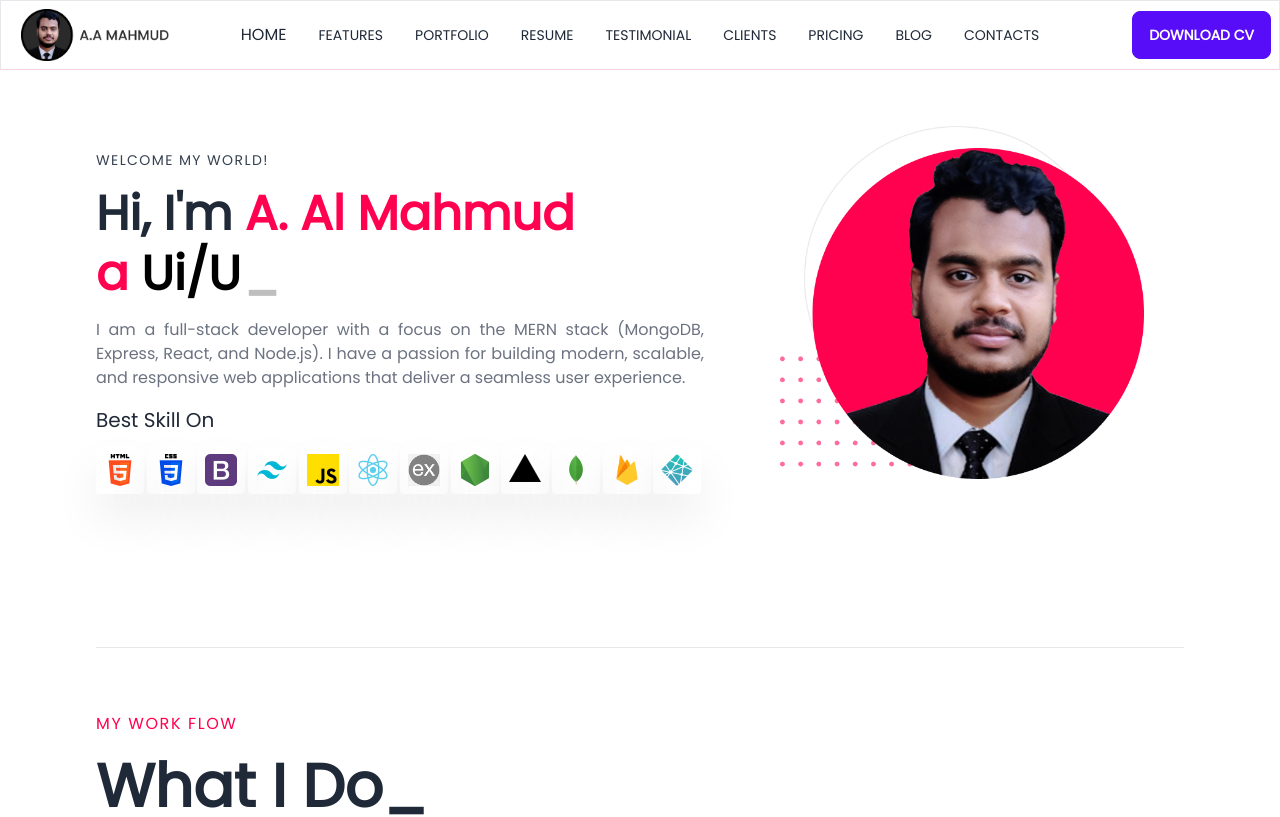
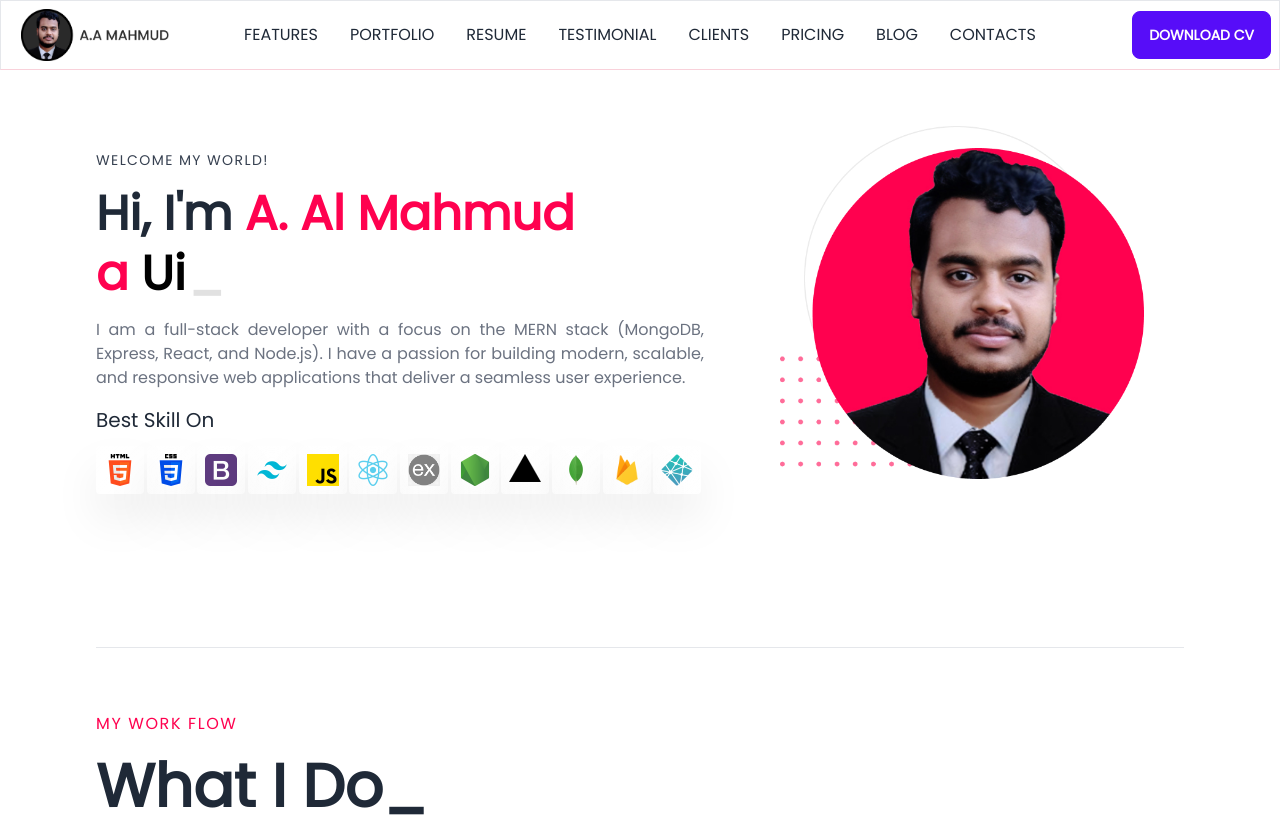
Before and after one commit to absoftlab99/my-portfolio, a React (Create React App) app: page / in a window 1280 px wide. Shown: the top 817 px of the page. Built offline with nearby package versions, Linux system fonts and the light colour scheme.

Commit message:
facebook page added

```diff
--- a/package.json
+++ b/package.json
@@ -9,6 +9,7 @@
     "daisyui": "^2.45.0",
     "react": "^18.2.0",
     "react-dom": "^18.2.0",
+    "react-facebook": "^9.0.12",
     "react-icons": "^4.7.1",
     "react-router-dom": "^6.5.0",
     "react-scripts": "5.0.1",
--- a/src/Pages/Home/Home.js
+++ b/src/Pages/Home/Home.js
@@ -6,9 +6,9 @@ const Home = () => {
     return (
         <div className='mt-20 w-[85%] m-auto'>
             <Intro></Intro>
-            <hr className='mt-16'></hr>
+            <hr className='mt-16' id='features'></hr>
             <Features></Features>
-            <hr className='my-16'></hr>
+            <hr className='my-16' id='portfolio'></hr>
             <Portfolio></Portfolio>
             <hr className='my-16'></hr>
         </div>
--- a/src/Pages/Shaerd/Footer/Footer.js
+++ b/src/Pages/Shaerd/Footer/Footer.js
@@ -1,13 +1,17 @@
-import React from 'react';
+import React, { Component} from 'react';
+import { FacebookProvider, Page } from 'react-facebook';
+import { useProfile } from 'react-facebook';
 import { Link } from 'react-router-dom';
+import profile from '../../../Assets/images/profile.png';
 
 const Footer = () => {
     return (
         <div>
             <footer className="footer p-10 bg-base-200 text-base-content">
                 <div>
-                    <svg width="50" height="50" viewBox="0 0 24 24" xmlns="http://www.w3.org/2000/svg" fillRule="evenodd" clipRule="evenodd" className="fill-current"><path d="M22.672 15.226l-2.432.811.841 2.515c.33 1.019-.209 2.127-1.23 2.456-1.15.325-2.148-.321-2.463-1.226l-.84-2.518-5.013 1.677.84 2.517c.391 1.203-.434 2.542-1.831 2.542-.88 0-1.601-.564-1.86-1.314l-.842-2.516-2.431.809c-1.135.328-2.145-.317-2.463-1.229-.329-1.018.211-2.127 1.231-2.456l2.432-.809-1.621-4.823-2.432.808c-1.355.384-2.558-.59-2.558-1.839 0-.817.509-1.582 1.327-1.846l2.433-.809-.842-2.515c-.33-1.02.211-2.129 1.232-2.458 1.02-.329 2.13.209 2.461 1.229l.842 2.515 5.011-1.677-.839-2.517c-.403-1.238.484-2.553 1.843-2.553.819 0 1.585.509 1.85 1.326l.841 2.517 2.431-.81c1.02-.33 2.131.211 2.461 1.229.332 1.018-.21 2.126-1.23 2.456l-2.433.809 1.622 4.823 2.433-.809c1.242-.401 2.557.484 2.557 1.838 0 .819-.51 1.583-1.328 1.847m-8.992-6.428l-5.01 1.675 1.619 4.828 5.011-1.674-1.62-4.829z"></path></svg>
-                    <p>ACME Industries Ltd.<br/>Providing reliable tech since 1992</p>
+                <FacebookProvider appId="899890508120132">
+                    <Page href="https://www.facebook.com/absoftlab" />
+                </FacebookProvider>
                 </div>
                 <div>
                     <span className="footer-title">Services</span>
@@ -32,8 +36,8 @@ const Footer = () => {
                 </footer>
                 <footer className="footer px-10 py-4 border-t bg-base-200 text-base-content border-base-300">
                 <div className="items-center grid-flow-col">
-                    <svg width="24" height="24" viewBox="0 0 24 24" xmlns="http://www.w3.org/2000/svg" fillRule="evenodd" clipRule="evenodd" className="fill-current"><path d="M22.672 15.226l-2.432.811.841 2.515c.33 1.019-.209 2.127-1.23 2.456-1.15.325-2.148-.321-2.463-1.226l-.84-2.518-5.013 1.677.84 2.517c.391 1.203-.434 2.542-1.831 2.542-.88 0-1.601-.564-1.86-1.314l-.842-2.516-2.431.809c-1.135.328-2.145-.317-2.463-1.229-.329-1.018.211-2.127 1.231-2.456l2.432-.809-1.621-4.823-2.432.808c-1.355.384-2.558-.59-2.558-1.839 0-.817.509-1.582 1.327-1.846l2.433-.809-.842-2.515c-.33-1.02.211-2.129 1.232-2.458 1.02-.329 2.13.209 2.461 1.229l.842 2.515 5.011-1.677-.839-2.517c-.403-1.238.484-2.553 1.843-2.553.819 0 1.585.509 1.85 1.326l.841 2.517 2.431-.81c1.02-.33 2.131.211 2.461 1.229.332 1.018-.21 2.126-1.23 2.456l-2.433.809 1.622 4.823 2.433-.809c1.242-.401 2.557.484 2.557 1.838 0 .819-.51 1.583-1.328 1.847m-8.992-6.428l-5.01 1.675 1.619 4.828 5.011-1.674-1.62-4.829z"></path></svg>
-                    <p>ACME Industries Ltd. <br/>Providing reliable tech since 1992</p>
+                    <img width={50} src={profile} alt="profile" />
+                    <p>Abdullah Al Mahmud<br/>Providing reliable Web App Service Since 2020</p>
                 </div>
                 <div className="md:place-self-center md:justify-self-end">
                     <div className="grid grid-flow-col gap-4">
--- a/src/Pages/Shaerd/Header/Header.js
+++ b/src/Pages/Shaerd/Header/Header.js
@@ -12,31 +12,29 @@ const Header = () => {
                     <svg xmlns="http://www.w3.org/2000/svg" className="h-5 w-5" fill="none" viewBox="0 0 24 24" stroke="currentColor"><path strokeLinecap="round" strokeLinejoin="round" strokeWidth="2" d="M4 6h16M4 12h8m-8 6h16" /></svg>
                     </label>
                     <ul tabIndex={0} className="menu menu-compact dropdown-content mt-3 p-2 shadow bg-base-100 rounded-box w-52">
-                        <li><Link to='/'>HOME</Link></li>
-                        <li><Link to='/'>FEATURES</Link></li>
-                        <li><Link to='/'>PORTFOLIO</Link></li>
-                        <li><Link to='/'>RESUME</Link></li>
-                        <li><Link to='/'>TESTIMONIAL</Link></li>
-                        <li><Link to='/'>CLIENTS</Link></li>
-                        <li><Link to='/'>PRICING</Link></li>
-                        <li><Link to='/'>BLOG</Link></li>
-                        <li><Link to='/'>CONTACTS</Link></li>
+                        <li><a href='#features'>FEATURES</a></li>
+                        <li><a href='#portfolio'>PORTFOLIO</a></li>
+                        <li><a href='#'>RESUME</a></li>
+                        <li><a href='#'>TESTIMONIAL</a></li>
+                        <li><a href='#'>CLIENTS</a></li>
+                        <li><a href='#'>PRICING</a></li>
+                        <li><a href='#'>BLOG</a></li>
+                        <li><a href='#'>CONTACTS</a></li>
                     </ul>
                 </div>
                 <img className='w-40 pl-3' src={logo} alt="website logo" />
                 </div>
                 <div className="navbar-center hidden lg:flex">
-                <ul className="menu menu-horizontal px-1">
-                <li><Link to='/'>HOME</Link></li>
-                        <li><Link className='text-sm' to='/'>FEATURES</Link></li>
-                        <li><Link className='text-sm' to='/'>PORTFOLIO</Link></li>
-                        <li><Link className='text-sm' to='/'>RESUME</Link></li>
-                        <li><Link className='text-sm' to='/'>TESTIMONIAL</Link></li>
-                        <li><Link className='text-sm' to='/'>CLIENTS</Link></li>
-                        <li><Link className='text-sm' to='/'>PRICING</Link></li>
-                        <li><Link className='text-sm' to='/'>BLOG</Link></li>
-                        <li><Link className='text-sm' to='/'>CONTACTS</Link></li>
-                </ul>
+                    <ul className="menu menu-horizontal px-1">
+                        <li><a href='#features'>FEATURES</a></li>
+                        <li><a href='#portfolio'>PORTFOLIO</a></li>
+                        <li><a href='#'>RESUME</a></li>
+                        <li><a href='#'>TESTIMONIAL</a></li>
+                        <li><a href='#'>CLIENTS</a></li>
+                        <li><a href='#'>PRICING</a></li>
+                        <li><a href='#'>BLOG</a></li>
+                        <li><a href='#'>CONTACTS</a></li>
+                    </ul>
                 </div>
                 <div className="navbar-end">
                     <Link className='btn btn-primary'>Download CV</Link>
```
Also changed, not shown: src/Assets/images/profile.png (added), 1 other file (tests, documents, lock files or other folders).
